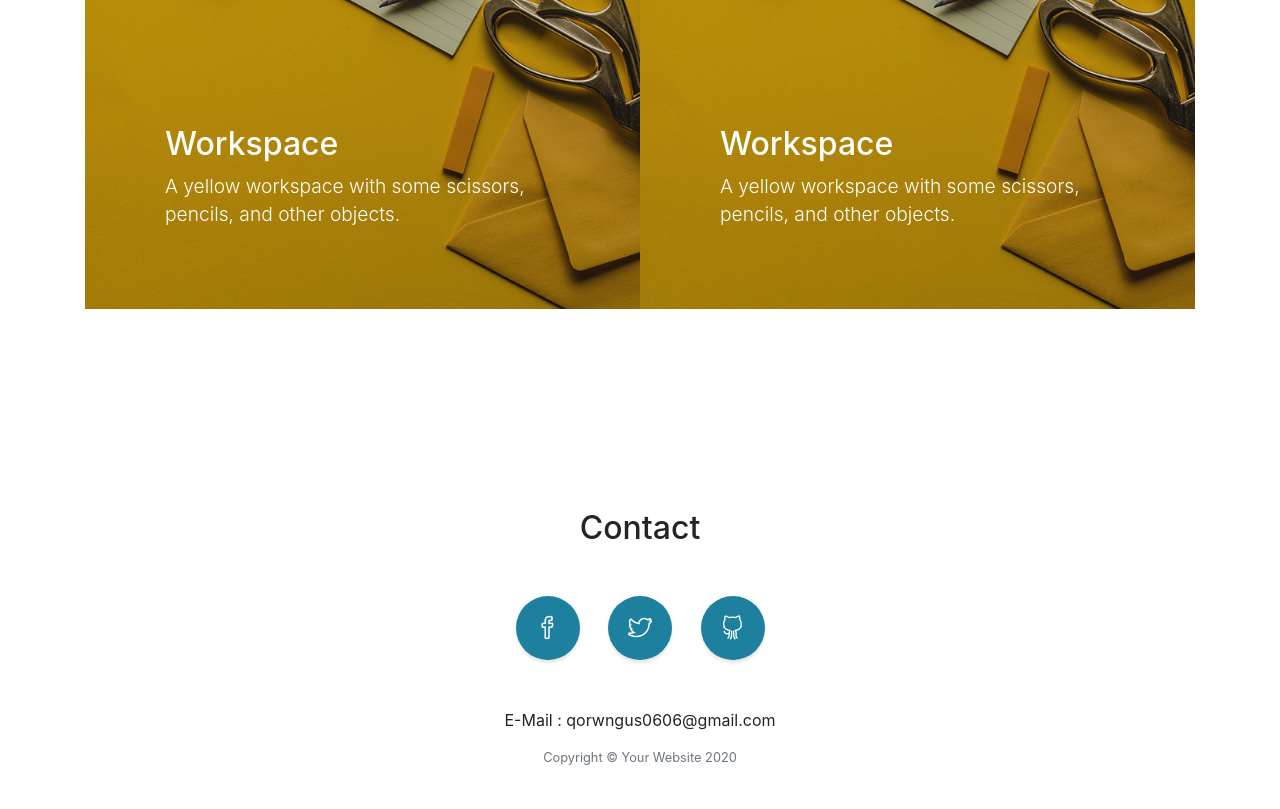
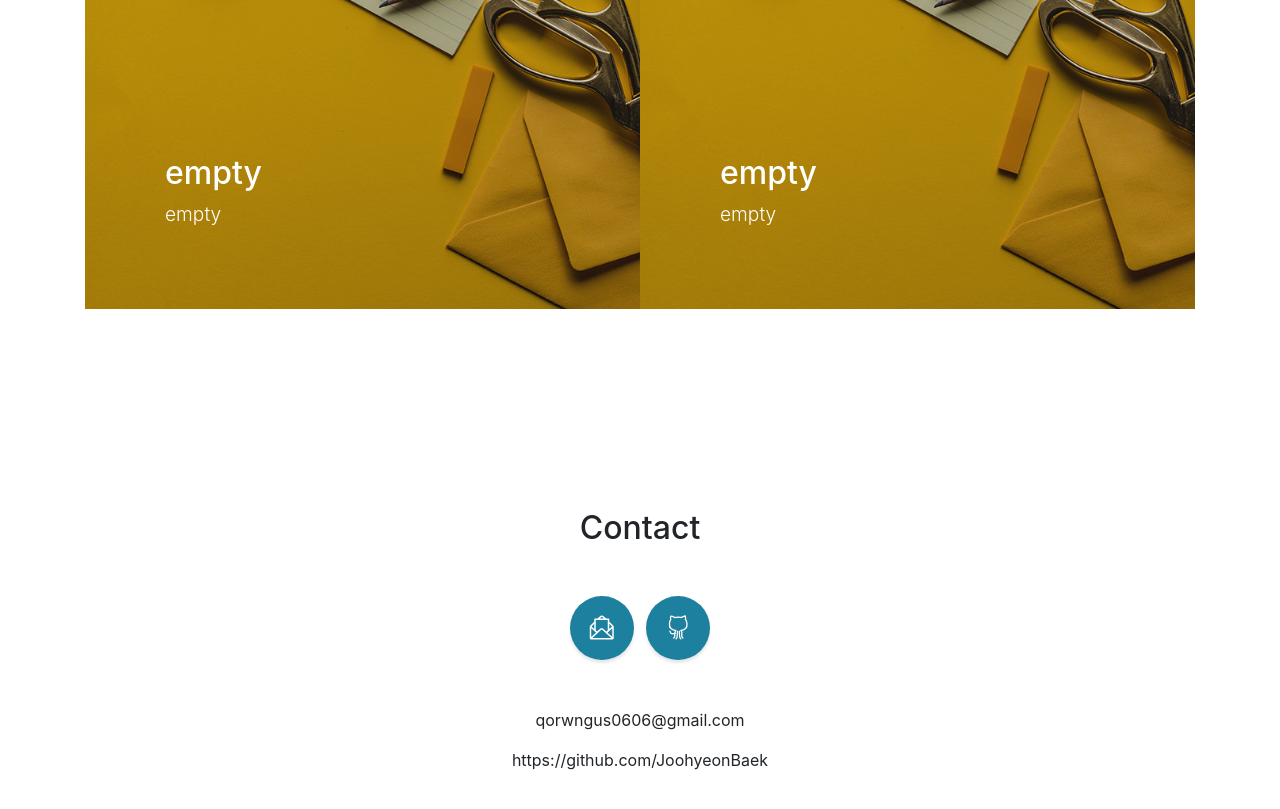
Before and after one commit to JoohyeonBaek/MyPortfolio, a website with bundled scripts: page index.html in a window 1280 px wide. Shown: the part 2400-3209 px from the top of the page. Built offline with nearby package versions, Linux system fonts and the light colour scheme.

Commit message:
Update contact section

```diff
--- a/index.html
+++ b/index.html
@@ -170,8 +170,8 @@
           <a class="portfolio-item" href="#!">
             <div class="caption">
               <div class="caption-content">
-                <div class="h2">Workspace</div>
-                <p class="mb-0">A yellow workspace with some scissors, pencils, and other objects.</p>
+                <div class="h2">empty</div>
+                <p class="mb-0">empty</p>
               </div>
             </div>
             <img class="img-fluid" src="img/portfolio-4.jpg" alt="">
@@ -181,8 +181,8 @@
           <a class="portfolio-item" href="#!">
             <div class="caption">
               <div class="caption-content">
-                <div class="h2">Workspace</div>
-                <p class="mb-0">A yellow workspace with some scissors, pencils, and other objects.</p>
+                <div class="h2">empty</div>
+                <p class="mb-0">empty</p>
               </div>
             </div>
             <img class="img-fluid" src="img/portfolio-4.jpg" alt="">
@@ -199,23 +199,19 @@
     <div class="container">
       <ul class="list-inline mb-5">
         <li class="list-inline-item">
-          <a class="social-link rounded-circle text-white mr-3" href="#!">
-            <i class="icon-social-facebook"></i>
+          <a class="social-link rounded-circle text-white" href="mailto:qorwngus0606@gmail.com">
+            <i class="icon-envelope-letter"></i>
           </a>
         </li>
         <li class="list-inline-item">
-          <a class="social-link rounded-circle text-white mr-3" href="#!">
-            <i class="icon-social-twitter"></i>
-          </a>
-        </li>
-        <li class="list-inline-item">
-          <a class="social-link rounded-circle text-white" href="#!">
+          <a class="social-link rounded-circle text-white" href="https://github.com/JoohyeonBaek">
             <i class="icon-social-github"></i>
           </a>
         </li>
       </ul>
-      <p>E-Mail : qorwngus0606@gmail.com</p>
-      <p class="text-muted small mb-0">Copyright &copy; Your Website 2020</p>
+      <p>qorwngus0606@gmail.com</p>
+      <p>https://github.com/JoohyeonBaek</p>
+
     </div>
   </footer>
 
@@ -233,7 +229,5 @@
 
   <!-- Custom scripts for this template -->
   <script src="js/stylish-portfolio.min.js"></script>
-
 </body>
-
 </html>
```
